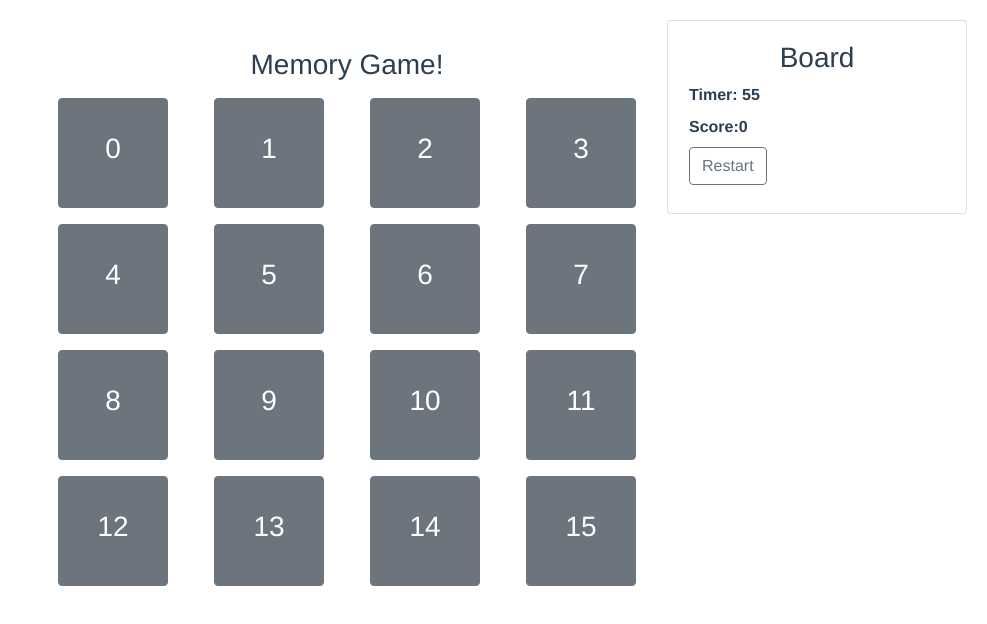
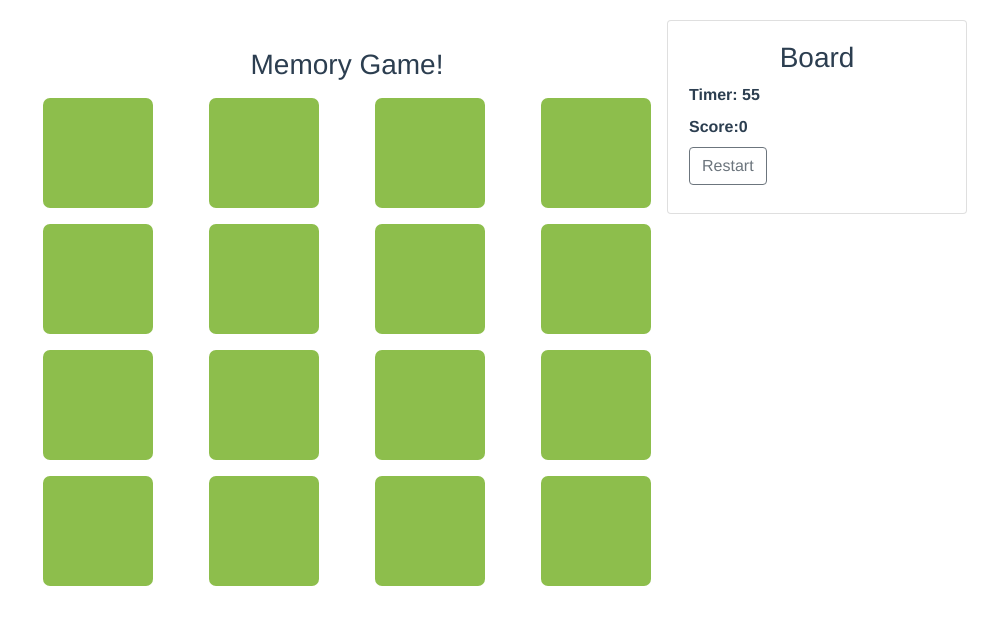
Before and after one commit to jablue-12/memory-game, a Vue app: page / in a window 1280 px wide. Shown: the top 624 px of the page, without its empty margins (293-1280 px from the left). Built offline with nearby package versions, Linux system fonts and the light colour scheme.

Commit message:
Finished implementing CSS Flip card animation.

```diff
--- a/src/components/Card.vue
+++ b/src/components/Card.vue
@@ -1,10 +1,17 @@
 <template>
-    <div class="m-2">
+    <!-- <div class="m-2">
         <b-button class="cardSize" @click="cardClicked()">
             <h3>{{item.id}}</h3>
             <p  v-if="item.isFrontSide">{{item.name}}</p>
         </b-button>
-    </div>
+    </div> -->
+    <div class="m-2" @click="cardClicked()">
+        <transition name="flip">
+          <p v-bind:key="item.isFrontSide" :class="item.isFrontSide? 'front-card' : 'back-card'">
+              {{ item.isFrontSide ? item.name : '' }}
+          </p>
+        </transition>
+      </div>
 </template>
 
 <script>
@@ -33,11 +40,45 @@ export default {
 </script>
 
 <style scoped>
-    .cardSize {
+    .front-card {
         width: 110px;
         height: 110px;
-        /* min-width: fit-content;
-        min-height: fit-content; */
+        background-color: #51aae5;
+        border-radius: 7px;
+        margin: 5px;
+        text-align: center;
+        vertical-align: middle;
+        line-height: 110px;
+        cursor: pointer;
+        color: black;
+        will-change: transform;
+    }
+
+    .back-card {
+        width: 110px;
+        height: 110px;
+        background-color: #8dbe4c;
+        border-radius: 7px;
+        margin: 5px;
+        text-align: center;
+        cursor: pointer;
+        color: black;
+        will-change: transform;
+    }
+
+    /* animations */
+    .flip-enter-active {
+        transition: all 1s ease;
+    }
+
+    .flip-leave-active {
+        display: none;
+    }
+
+    .flip-enter, .flip-leave {
+        transform: rotateY(180deg);
+        opacity: 0;
+
     }
 
 </style>
--- a/src/components/NumberCards.vue
+++ b/src/components/NumberCards.vue
@@ -113,7 +113,7 @@ export default {
           }
 
            setTimeout(()=>{
-             alert("not a pair!");
+            //  alert("not a pair!");
              this.flipCardsBack(updateFirstCard,updateSecondCard);
            },1000);
 
```
